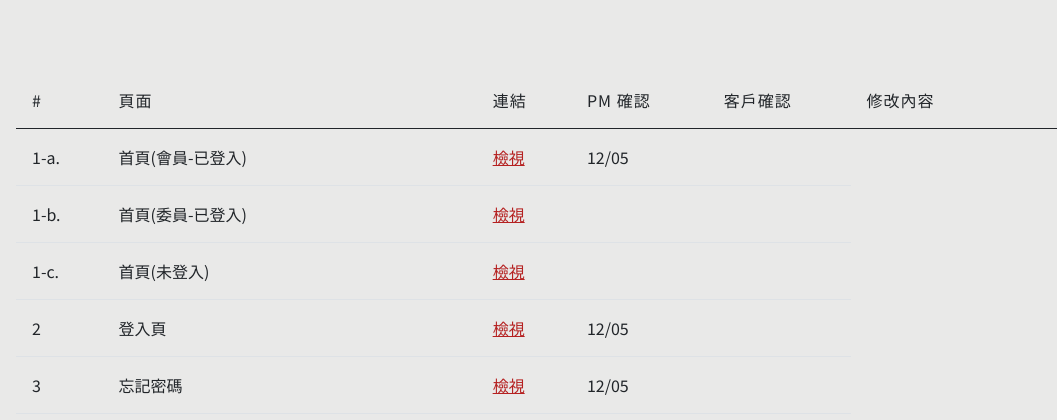
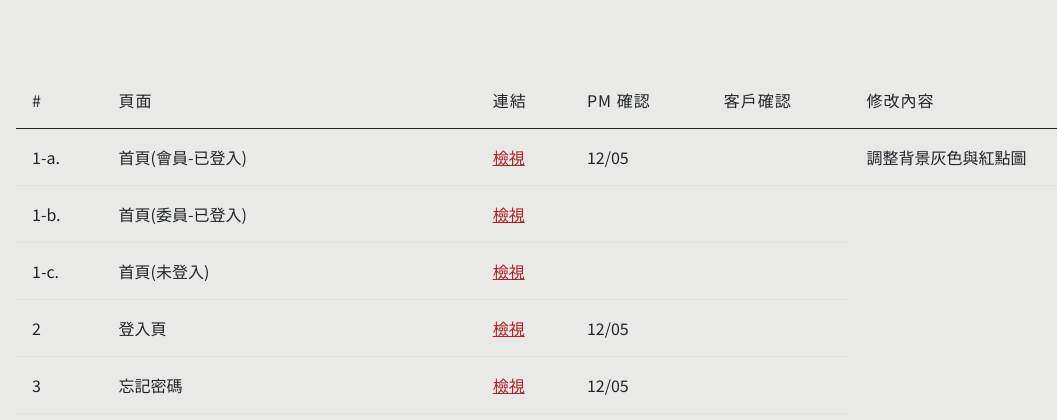
Before and after one commit to Yi-Jung0430/cacet_www, a PHP site: page /pageList.php in a window 1280 px wide. Shown: the top 420 px of the page, without its empty margins (66-1123 px from the left). Run offline with PHP 8.4, Linux system fonts and the light colour scheme; some libraries are stand-ins or nearby versions.

Commit message:
更新網頁列表

```diff
--- a/pageList.php
+++ b/pageList.php
@@ -22,6 +22,7 @@
                         <td><a href="home.php">檢視</a></td>
                         <td>12/05</td>
                         <td></td>
+                        <td>調整背景灰色與紅點圖</td>
                     </tr>
                     <tr>
                         <td>1-b.</td>
```
